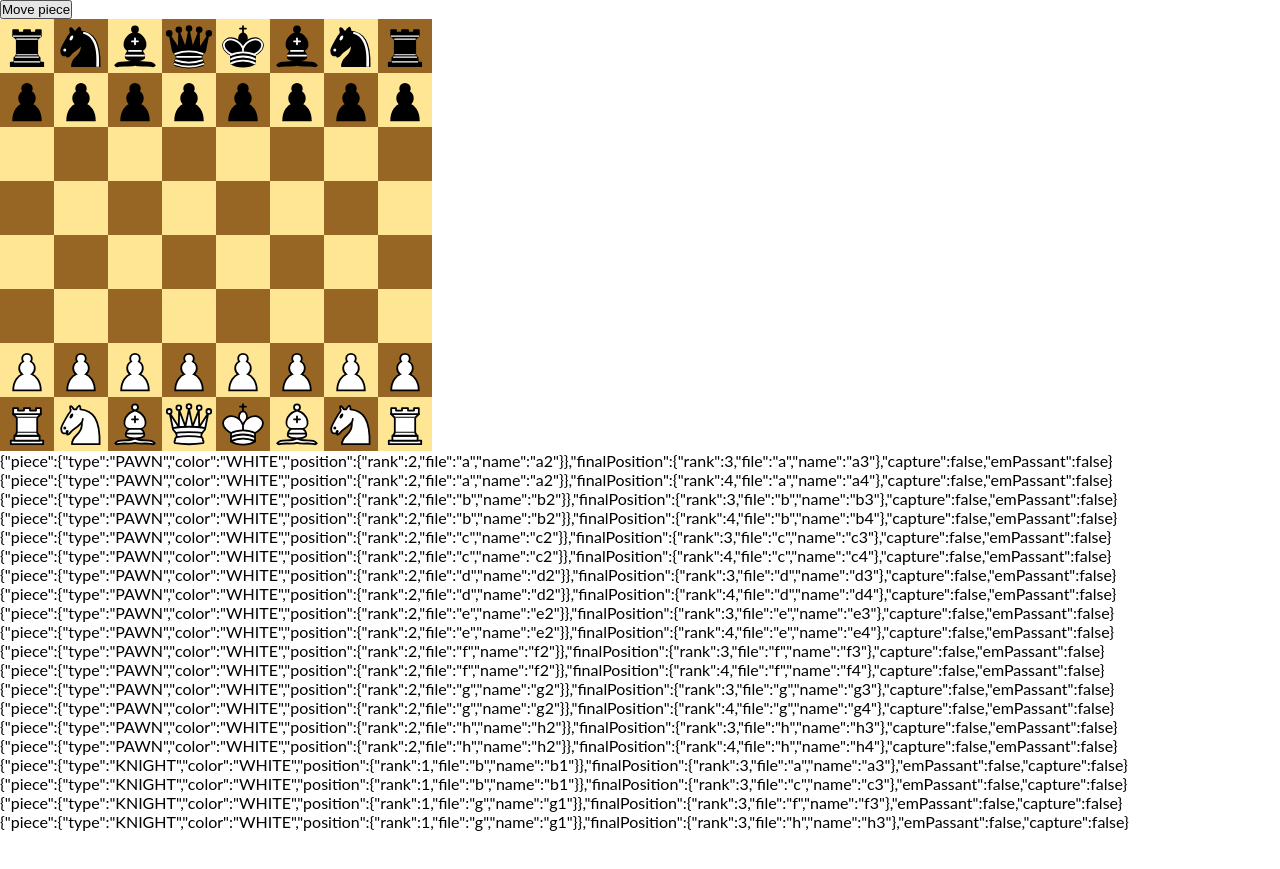
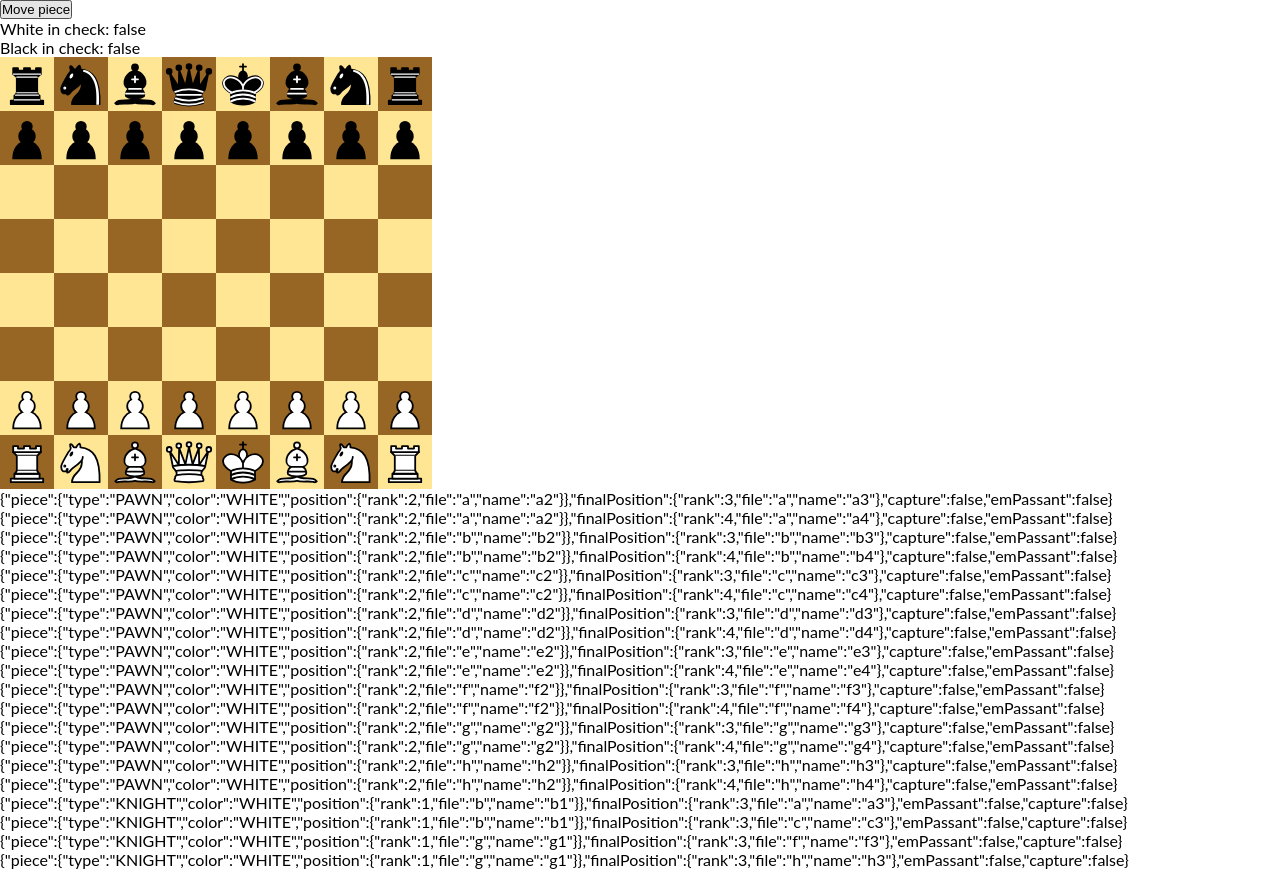
Before and after one commit to Anut-py/chess-engine, a React (Create React App) app: page / in a window 1280 px wide. Before the commit the page ends 831 px from the top, so only its background shows below. Built offline with nearby package versions, Linux system fonts and the light colour scheme.

Commit message:
feat: added movement capability

```diff
--- a/src/app/App.tsx
+++ b/src/app/App.tsx
@@ -1,9 +1,9 @@
 import * as React from "react";
 import { useAppDispatch, useAppSelector } from "../hooks";
 import Board from "./Board";
-import { findPiece } from "./models/BoardState";
+import { findPiece, isInCheck } from "./models/BoardState";
 import { getPosition } from "./models/Position";
-import { movePiece } from "./slices/boardSlice";
+import { movePieceOnBoard } from "./slices/boardSlice";
 import "./style.scss";
 
 export default function App() {
@@ -15,7 +15,7 @@ export default function App() {
       <button
         onClick={() =>
           dispatch(
-            movePiece({
+            movePieceOnBoard({
               piece: findPiece(board, "a", 2) ?? {
                 type: "PAWN",
                 color: "WHITE",
@@ -30,6 +30,8 @@ export default function App() {
       >
         Move piece
       </button>
+      <p>White in check: {isInCheck(board, "WHITE").toString()}</p>
+      <p>Black in check: {isInCheck(board, "BLACK").toString()}</p>
       <Board />
     </>
   );
--- a/src/app/Board.tsx
+++ b/src/app/Board.tsx
@@ -1,7 +1,7 @@
 import * as React from "react";
 import { useAppDispatch, useAppSelector } from "../hooks";
 import Figurine from "./Figurine";
-import { allowedMoves } from "./models/BoardState";
+import { allowedMoves, legalMoves } from "./models/BoardState";
 import { BoardFile, BoardRank, FileToNum, numToFile } from "./models/Position";
 import Square from "./Square";
 
@@ -10,15 +10,24 @@ export default function Board() {
   const game = useAppSelector((state) => state.game);
   const dispatch = useAppDispatch();
   const squares: ReturnType<typeof Square>[][] = [];
+  const currentLegalMoves = legalMoves(board, game.currentMove);
+
+  console.log("legal moves", currentLegalMoves);
 
   for (let i = 1; i <= 8; i++) {
     let row = [];
     for (let j = 1; j <= 8; j++) {
       row.push(
         <Square
+          key={j.toString()}
           file={numToFile(j as FileToNum<BoardFile>)}
           rank={i as BoardRank}
-          key={j.toString()}
+          move={currentLegalMoves.find(
+            (move) =>
+              move.piece?.position.name === game.selectedPiece?.position.name &&
+              move.finalPosition?.file === numToFile(j as any) &&
+              move.finalPosition.rank === i
+          )}
         />
       );
     }
@@ -37,6 +46,9 @@ export default function Board() {
           <Figurine
             key={game.keys[game.keys.length - 1][idx]}
             piece={piece}
+            canMove={currentLegalMoves.some(
+              (move) => move.piece?.position.name === piece.position.name
+            )}
           ></Figurine>
         ))}
       </div>
--- a/src/app/Figurine.tsx
+++ b/src/app/Figurine.tsx
@@ -1,18 +1,38 @@
 import * as React from "react";
+import { useAppDispatch, useAppSelector } from "../hooks";
 import Piece, { getPieceId } from "./models/Piece";
+import { selectPiece } from "./slices/gameSlice";
 
 export interface FigurineProps {
   piece: Piece;
+  canMove: boolean;
 }
 
 export default function Figurine(props: FigurineProps) {
+  const game = useAppSelector((state) => state.game);
+  const dispatch = useAppDispatch();
+
   return (
     <img
       src={
         process.env.PUBLIC_URL +
         `/images/Chess_${getPieceId(props.piece)}t45.svg`
       }
-      className={`board__piece board__piece--${props.piece.position.name}`}
+      onClick={() => {
+        if (props.canMove) {
+          dispatch(selectPiece(props.piece.position));
+        }
+        if (game.selectedPiece?.position.name === props.piece.position.name) {
+          dispatch(selectPiece(undefined));
+        }
+      }}
+      className={`board__piece board__piece--${props.piece.position.name} ${
+        props.canMove ? "board__piece--clickable" : ""
+      } ${
+        game.selectedPiece?.position.name === props.piece.position.name
+          ? "board__piece--selected"
+          : ""
+      }`}
     />
   );
 }
--- a/src/app/Square.tsx
+++ b/src/app/Square.tsx
@@ -1,24 +1,40 @@
 import * as React from "react";
 import { useAppDispatch, useAppSelector } from "../hooks";
+import { Move } from "./models/Move";
 import { BoardFile, BoardRank, fileToNum } from "./models/Position";
+import { movePieceOnBoard } from "./slices/boardSlice";
+import { movePieceInGame } from "./slices/gameSlice";
 
 export interface SquareProps {
   file: BoardFile;
   rank: BoardRank;
+  move?: Move;
 }
 
 export default function Square(props: SquareProps) {
-  const board = useAppSelector((state) => state.board);
+  const game = useAppSelector((state) => state.game);
   const dispatch = useAppDispatch();
-  const blackSquare = (fileToNum(props.file) + props.rank) % 2 === 1;
+  const blackSquare = (fileToNum(props.file) + props.rank) % 2 === 0;
 
   return (
-    <>
-      <div
-        className={
-          blackSquare ? "board__square board__square--black" : "board__square"
-        }
-      ></div>
-    </>
+    <div
+      className={`board__square ${blackSquare ? "board__square--black" : ""} ${
+        props.move !== undefined ? "board__square--clickable" : ""
+      }`}
+    >
+      {props.move !== undefined ? (
+        <div
+          className="board__square-overlay"
+          onClick={() => {
+            if (props.move !== undefined) {
+              dispatch(movePieceInGame(props.move));
+              dispatch(movePieceOnBoard(props.move));
+            }
+          }}
+        >
+          <div className="board__square-marker"></div>
+        </div>
+      ) : null}
+    </div>
   );
 }
--- a/src/app/models/BoardState.ts
+++ b/src/app/models/BoardState.ts
@@ -1,5 +1,5 @@
 import { isBasicMove, isCastleMove, Move, BasicMove } from "./Move";
-import Piece, { Color, Pieces, PieceType } from "./Piece";
+import Piece, { Color, Pieces, PieceType, toggleColor } from "./Piece";
 import Position, {
   fileToNum,
   getPosition,
@@ -341,6 +341,8 @@ function kingMoves(
       }
     }
   }
+
+  for (let i = 0; i < 8; i++) process(i);
 }
 
 export function allowedMoves(state: BoardState, currentPlayer: Color): Move[] {
@@ -369,6 +371,25 @@ export function allowedMoves(state: BoardState, currentPlayer: Color): Move[] {
     }
   }
   return moves;
+}
+
+export function isInCheck(state: BoardState, player: Color) {
+  const moves = allowedMoves(state, toggleColor(player));
+  const kingPosition = state.pieces.find((p) => p.type === "KING")?.position
+    ?.name;
+
+  return moves.some(
+    (move) =>
+      isBasicMove(move) &&
+      move.capture &&
+      move.finalPosition.name === kingPosition
+  );
+}
+
+export function legalMoves(state: BoardState, currentPlayer: Color) {
+  return allowedMoves(state, currentPlayer).filter(
+    (move) => !isInCheck(movePiece(state, move), currentPlayer)
+  );
 }
 
 export function movePiece(originalState: BoardState, move: Move) {
@@ -401,10 +422,6 @@ export function movePiece(originalState: BoardState, move: Move) {
       (p) => p.position.name === move.piece.position.name
     );
     if (piece !== undefined) {
-      piece.position = move.finalPosition;
-      if (move.promote !== undefined) {
-        piece.type = move.promote;
-      }
       if (move.capture) {
         const captureEmPassantRank =
           move.piece.color === "WHITE"
@@ -419,6 +436,10 @@ export function movePiece(originalState: BoardState, move: Move) {
         );
         state.pieces.splice(removalIdx, 1);
       }
+      piece.position = move.finalPosition;
+      if (move.promote !== undefined) {
+        piece.type = move.promote;
+      }
     }
   }
   return state;
--- a/src/app/slices/boardSlice.ts
+++ b/src/app/slices/boardSlice.ts
@@ -18,7 +18,7 @@ export const boardSlice = createSlice({
   name: "board",
   initialState,
   reducers: {
-    movePiece: (state: BoardState, action: PayloadAction<Move>) => {
+    movePieceOnBoard: (state: BoardState, action: PayloadAction<Move>) => {
       const move = action.payload;
       if (isMove(move)) {
         const newState = movePiece1(state, move);
@@ -39,7 +39,7 @@ export const boardSlice = createSlice({
   },
 });
 
-export const { movePiece, resetBoard } = boardSlice.actions;
+export const { movePieceOnBoard, resetBoard } = boardSlice.actions;
 export const boardInitialState = initialState;
 
 export default boardSlice.reducer;
--- a/src/app/slices/gameSlice.ts
+++ b/src/app/slices/gameSlice.ts
@@ -1,9 +1,9 @@
-import { createSlice, PayloadAction } from "@reduxjs/toolkit";
+import { createSlice, current, PayloadAction } from "@reduxjs/toolkit";
 import { findPiece, findPieceIndex, movePiece } from "../models/BoardState";
 import GameState from "../models/GameState";
 import { isMove, Move } from "../models/Move";
 import { initialKeys, toggleColor } from "../models/Piece";
-import { getPosition } from "../models/Position";
+import Position, { getPosition } from "../models/Position";
 import { boardInitialState } from "./boardSlice";
 
 const initialState: GameState = {
@@ -36,14 +36,14 @@ export const gameSlice = createSlice({
             ? getPosition(move.finalPosition.file, emPassantRank)
             : move.finalPosition;
 
-          state.keys.push(
-            state.keys[state.keys.length]
-              .slice() // Copy previous keys
-              .splice(
-                findPieceIndex(previousState, captured.file, captured.rank), // Index of captured piece
-                1
-              ) // Remove key of captured piece
-          );
+          const copied = state.keys[state.keys.length - 1].slice(); // Copy previous keys
+
+          copied.splice(
+            findPieceIndex(previousState, captured.file, captured.rank), // Index of captured piece
+            1
+          ); // Remove key of captured piece
+
+          state.keys.push(copied);
         } else {
           state.keys.push(state.keys[state.keys.length - 1].slice());
         }
@@ -59,10 +59,20 @@ export const gameSlice = createSlice({
       state.currentMove = payload.currentMove;
       state.selectedPiece = payload.selectedPiece;
     },
+    selectPiece(state: GameState, action: PayloadAction<Position | undefined>) {
+      if (action.payload !== undefined) {
+        const found = state.boardStates[
+          state.boardStates.length - 1
+        ].pieces.find((p) => p.position.name === action.payload?.name);
+        if (found !== undefined) state.selectedPiece = found;
+      } else {
+        state.selectedPiece = undefined;
+      }
+    },
   },
 });
 
-export const { movePieceInGame, resetGame } = gameSlice.actions;
+export const { movePieceInGame, resetGame, selectPiece } = gameSlice.actions;
 export const gameInitialState = initialState;
 
 export default gameSlice.reducer;
--- a/src/app/style.scss
+++ b/src/app/style.scss
@@ -3,6 +3,7 @@
 * {
   margin: 0;
   padding: 0;
+  box-sizing: border-box;
 }
 
 h1,
@@ -26,7 +27,7 @@ $files: (1: 'a', 2: 'b', 3: 'c', 4: 'd', 5: 'e', 6: 'f', 7: 'g', 8: 'h');
 @mixin boardStyles($square-size) {
   .board {
     display: flex;
-    flex-direction: column;
+    flex-direction: column-reverse;
     position: relative;
   }
 
@@ -46,12 +47,42 @@ $files: (1: 'a', 2: 'b', 3: 'c', 4: 'd', 5: 'e', 6: 'f', 7: 'g', 8: 'h');
     background-color: #976625;
   }
 
+  .board__square.board__square--clickable {
+    cursor: pointer;
+  }
+
+  $marker-multiplier: 0.3;
+
+  .board__square > .board__square-overlay {
+    width: $square-size;
+    height: $square-size;
+    z-index: 3;
+    position: relative;
+    padding-top: calc($square-size * (1 - $marker-multiplier) / 2);
+    padding-left: calc($square-size * (1 - $marker-multiplier) / 2);
+  }
+
+  .board__square-overlay > .board__square-marker {
+    width: calc($square-size * $marker-multiplier);
+    height: calc($square-size * $marker-multiplier);
+    border-radius: $square-size;
+    background-color: #b0ccb9cc;
+  }
+
   .board__piece {
     position: absolute;
     width: $square-size;
     height: $square-size;
     display: inline-block;
     transition: top 200ms linear, left 200ms linear;
+  }
+
+  .board__piece.board__piece--clickable {
+    cursor: pointer;
+  }
+
+  .board__piece.board__piece--selected {
+    background-color: #b0ccb9cc;
   }
 
   @include boardSquares($square-size)
```
